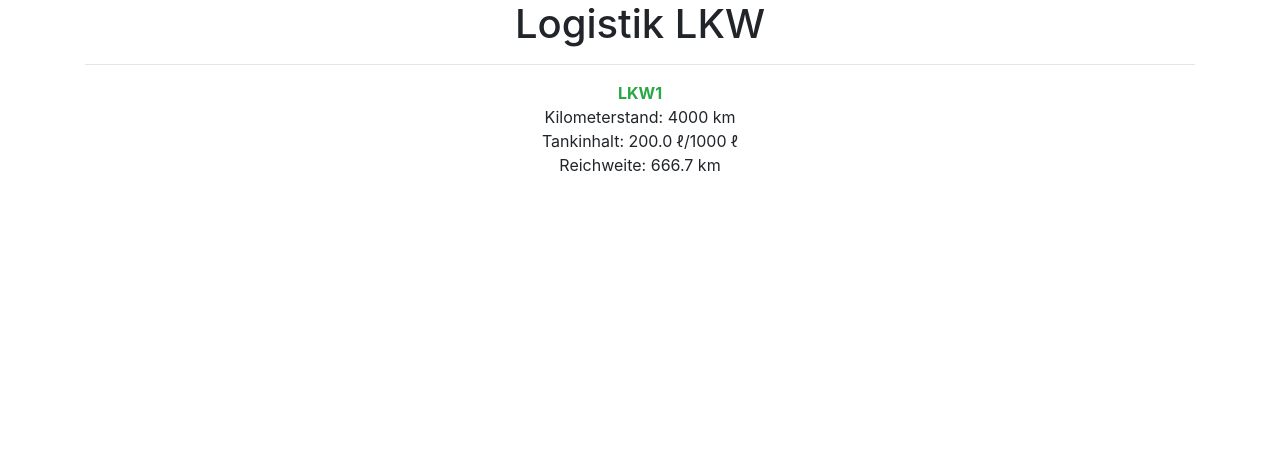
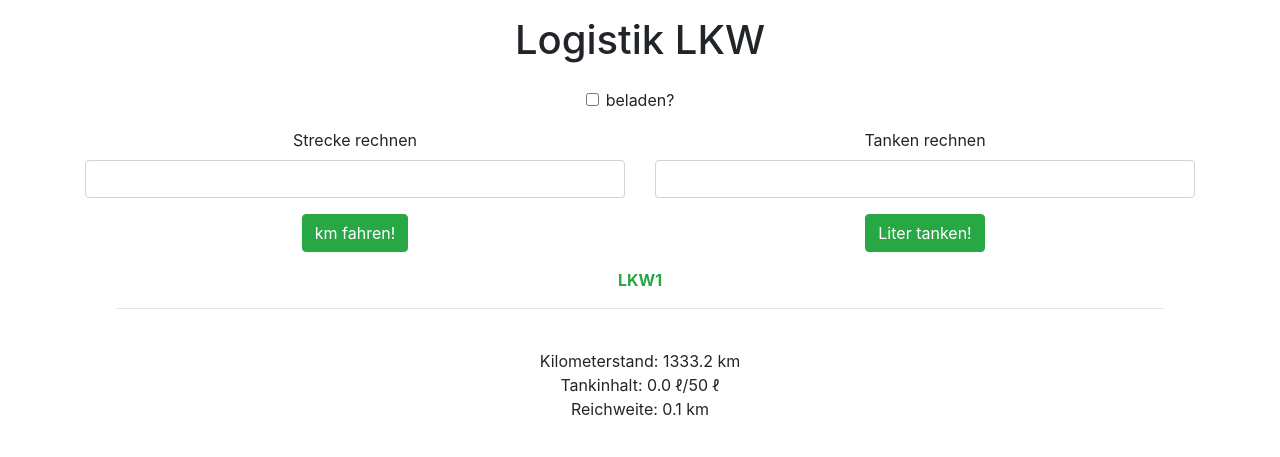
Before and after one commit to ShamelJij/logistik, a plain HTML site: page index.html in a window 1280 px wide. Drawn offline with nearby package versions, Linux system fonts and the light colour scheme.

Commit message:
added form

```diff
--- a/app.js
+++ b/app.js
@@ -18,12 +18,23 @@ class LKW {
         this.restTank += l;
     }
 }
+function fahren(){
+    lkw1.fahren(document.getElementById("strecke").value);
+    info();
+}
+function tanken(){
+    lkw1.tanken(document.getElementById("liter").value);
+    info();
+}
 
-let lkw1 = new LKW("LKW1", 30, 1000);
+let lkw1 = new LKW("LKW1", 30, 50, 1000);
 lkw1.fahren(2000);
 lkw1.tanken(400);
 lkw1.fahren(2000);
-document.getElementById("info").innerHTML = "<b class='text-success'>" + lkw1.name + "</b>"
-+ "<br>Kilometerstand: " + lkw1.kilometer +
+info();
+function info(){
+    document.getElementById("info1").innerHTML = "<b class='text-success'>" + lkw1.name + "</b><hr class='hrauto'>"
++ "<br>Kilometerstand: " + lkw1.kilometer.toFixed(1) +
 " km <br>Tankinhalt: " + lkw1.restTank.toFixed(1) + " ℓ/" + lkw1.tank +
 " ℓ <br> Reichweite: " + (lkw1.restTank/lkw1.verbrauch * 100).toFixed(1) + " km";
+}
--- a/index.html
+++ b/index.html
@@ -4,6 +4,12 @@
     <!-- Required meta tags -->
     <meta charset="utf-8">
     <meta name="viewport" content="width=device-width, initial-scale=1, shrink-to-fit=no">
+
+    <!-- custom CSS -->
+    <style> .hrauto {
+        width: auto;
+        margin: 1rem 1rem;
+    }</style>
 
     <!-- Bootstrap CSS -->
     <link rel="stylesheet" href="https://cdn.jsdelivr.net/npm/bootstrap@4.0.0/dist/css/bootstrap.min.css" integrity="sha384-Gn5384xqQ1aoWXA+058RXPxPg6fy4IWvTNh0E263XmFcJlSAwiGgFAW/dAiS6JXm" crossorigin="anonymous">
@@ -12,9 +18,34 @@
   </head>
   <body>
     <div class="container text-center">
-        <h1>Logistik LKW</h1>
-        <hr>
-        <p id="info"></p>
+        <h1 class="p-3">Logistik LKW</h1>
+        <form>
+            <div class="form-group">
+                <input class="form-check-input" type="checkbox" id="beladen" onclick="info()">
+                <label class="form-check-label" for="beladen">beladen?</label>
+            </div>
+            <div class="row">
+                <div class="col">
+                    <div class="form-group">
+                        <label for="strecke">Strecke rechnen</label>
+                        <input type="number" id="strecke" class="form-control">
+                    </div>
+                    <button type="button" onclick="fahren()" class="btn btn-success">km fahren!</button>
+                </div>
+                <div class="col">
+                    <div class="form-group">
+                        <label for="liter">Tanken rechnen</label>
+                        <input type="number" id="liter" class="form-control">
+                    </div>
+                    <button type="button" onclick="tanken()" class="btn btn-success">Liter tanken!</button>
+                </div>
+            </div>
+        </form>
+        <div class="row p-3">
+            <div class="col-md"><p id="info1"></p></div>
+            <!-- <div class="col-md"><p id="info2"></p></div> -->
+        </div>
+
     </div>
 
     <!-- JavaScript files -->
```
